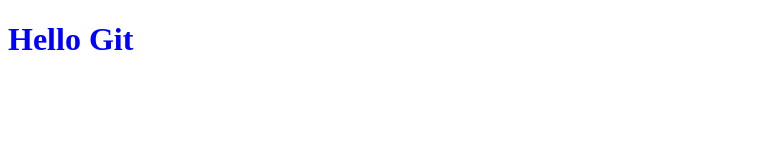
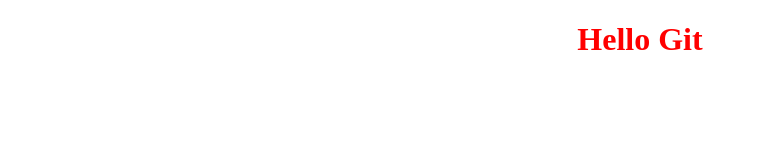
Before and after one commit to acuraintegurl/my-first-project, a plain HTML site: page index.html in a window 1280 px wide. Shown: the whole page, without its empty margins (0-758 px from the left). Drawn offline with Linux system fonts and the light colour scheme.

Commit message:
created css and JS files

```diff
--- a/index.html
+++ b/index.html
@@ -5,13 +5,10 @@
     <meta http-equiv="X-UA-Compatible" content="IE=edge" />
     <meta name="viewport" content="width=device-width, initial-scale=1.0" />
     <title>Hello Git</title>
-    <style>
-      h1 {
-        color: blue;
-      }
-    </style>
+    <link rel="stylesheet" href="style.css" />
   </head>
   <body>
     <h1>Hello Git</h1>
+    <script src="script.js"></script>
   </body>
 </html>
--- /dev/null
+++ b/style.css
@@ -0,0 +1,4 @@
+h1 {
+  color: red;
+  text-align: center;
+}
```
Also changed, not shown: script.js (added).
